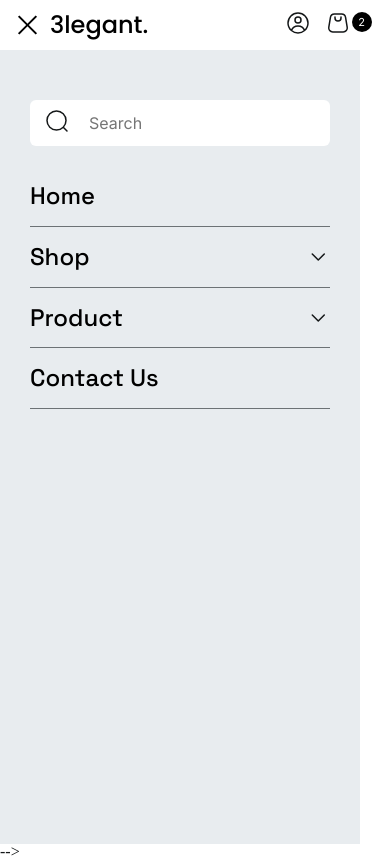
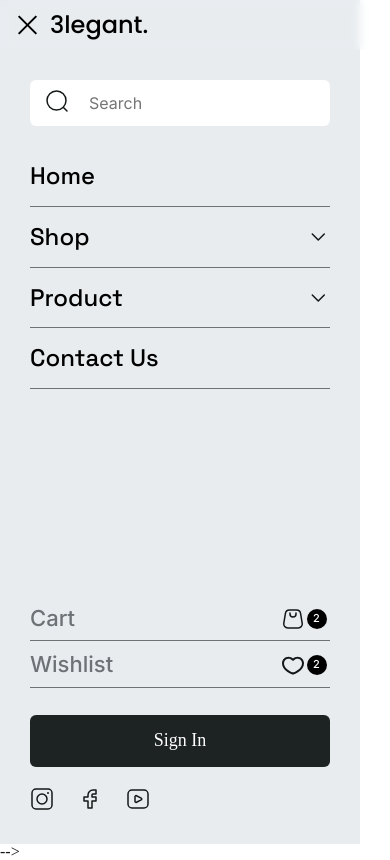
Before and after one commit to Wlad199/Project__34-Elegant, a website built with webpack: page src/index.html in a window 390 px wide. Both pictures are taken after a click on the element 27 px from the left and 25 px from the top of the page. Built offline with nearby package versions, Linux system fonts and the light colour scheme; files whose address does not match are found by name.

Commit message:
add header

```diff
--- a/src/html/_header.htm
+++ b/src/html/_header.htm
@@ -32,6 +32,46 @@
 					</li>
 					<li><a href="#" class="menu-link">Contact Us</a></li>
 				</ul>
+				<div class="menu__options options-menu">
+					<div class="options-menu__item">
+						<p>Cart</p>
+						<p>
+							<svg xmlns="http://www.w3.org/2000/svg" width="24" height="24" viewBox="0 0 24 24" fill="none">
+								<path d="M9 6L9 7C9 8.65685 10.3431 10 12 10C13.6569 10 15 8.65685 15 7V6" stroke="#141718" stroke-width="1.5" stroke-linecap="round" stroke-linejoin="round"/>
+								<path d="M15.6115 3H8.38848C6.43313 3 4.76436 4.41365 4.44291 6.3424L2.77624 16.3424C2.36988 18.7805 4.25006 21 6.72182 21H17.2781C19.7499 21 21.6301 18.7805 21.2237 16.3424L19.557 6.3424C19.2356 4.41365 17.5668 3 15.6115 3Z" stroke="#141718" stroke-width="1.5" stroke-linejoin="round"/>
+							</svg>
+						</p>
+					</div>
+					<div class="options-menu__item">
+						<p>Wishlist</p>
+						<p>
+							<svg xmlns="http://www.w3.org/2000/svg" width="24" height="25" viewBox="0 0 24 25" fill="none">
+								<path fill-rule="evenodd" clip-rule="evenodd" d="M12.6924 7.58373C12.3055 7.95505 11.6945 7.95505 11.3076 7.58373L10.6152 6.91927C9.80477 6.14154 8.70994 5.66667 7.5 5.66667C5.01472 5.66667 3 7.68139 3 10.1667C3 12.5493 4.28979 14.5167 6.15176 16.1332C8.01532 17.7511 10.2434 18.8241 11.5746 19.3717C11.853 19.4862 12.147 19.4862 12.4254 19.3717C13.7566 18.8241 15.9847 17.7511 17.8482 16.1332C19.7102 14.5167 21 12.5493 21 10.1667C21 7.68139 18.9853 5.66667 16.5 5.66667C15.2901 5.66667 14.1952 6.14154 13.3848 6.91927L12.6924 7.58373ZM12 5.47624C10.8321 4.35548 9.24649 3.66667 7.5 3.66667C3.91015 3.66667 1 6.57682 1 10.1667C1 16.5349 7.97034 20.0517 10.8138 21.2214C11.5796 21.5364 12.4204 21.5364 13.1862 21.2214C16.0297 20.0517 23 16.5349 23 10.1667C23 6.57682 20.0899 3.66667 16.5 3.66667C14.7535 3.66667 13.1679 4.35548 12 5.47624Z" fill="#141718"/>
+							</svg>
+						</p>
+					</div>
+					<button class="options-menu__button button">Sign In</button>
+					<div class="options-menu__social">
+						<a href="#">
+							<svg xmlns="http://www.w3.org/2000/svg" width="24" height="24" viewBox="0 0 24 24" fill="none">
+								<rect x="2" y="2" width="20" height="20" rx="4" stroke="#141718" stroke-width="1.5"/>
+								<circle cx="18" cy="6" r="1" fill="#141718"/>
+								<circle cx="12" cy="12" r="5" stroke="#141718" stroke-width="1.5"/>
+							</svg>
+						</a>
+						<a href="#">
+							<svg xmlns="http://www.w3.org/2000/svg" width="24" height="24" viewBox="0 0 24 24" fill="none">
+								<path d="M18 3H15C12.2386 3 10 5.23858 10 8V10H6V14H10V21H14V14H18V10H14V8C14 7.44772 14.4477 7 15 7H18V3Z" stroke="#141718" stroke-width="1.5" stroke-linecap="round" stroke-linejoin="round"/>
+							</svg>
+						</a>
+						<a href="#">
+							<svg xmlns="http://www.w3.org/2000/svg" width="24" height="24" viewBox="0 0 24 24" fill="none">
+								<rect x="2" y="3" width="20" height="18" rx="4" stroke="#141718" stroke-width="1.5"/>
+								<path d="M10.4472 8.72361L15.2111 11.1056C15.9482 11.4741 15.9482 12.5259 15.2111 12.8944L10.4472 15.2764C9.78231 15.6088 9 15.1253 9 14.382V9.61803C9 8.87465 9.78231 8.39116 10.4472 8.72361Z" stroke="#141718" stroke-width="1.5" stroke-linecap="round"/>
+							</svg>
+						</a>
+					</div>
+				</div>
 			</nav>
 			<div class="menu__manage manage-menu">
 				<div class="manage-menu__search" tabindex="0">
--- a/src/js/app.js
+++ b/src/js/app.js
@@ -49,7 +49,7 @@
 //===================//
 
 /* Модуль работы со спойлерами Документация:Сниппет (HTML): spollers */
-// flsFunctions.spollers();
+flsFunctions.spollers();
 //===================//
 
 /* MW Подключение  Slick Slider + JQ*/
--- a/src/js/files/functions.js
+++ b/src/js/files/functions.js
@@ -8,13 +8,16 @@ import { flsModules } from "./modules.js";
 export function MenuBurg() {
 	const iconMenu = document.querySelector('.menu__icon'); // Получаем объект
 	const menuBody = document.querySelector('.menu__body'); // Получаем объект
+	const menuHeader = document.querySelector('.header'); // Получаем объект
 	if (iconMenu) {
 		iconMenu.addEventListener("click", function (e) {  // Создаем событие "click"
 			document.body.classList.toggle('_lock');  // Запрещаем скроллить контент при открытом меню для всего body
 			iconMenu.classList.toggle('_active');  // Добавляем класс '_active'
 			menuBody.classList.toggle('_active');  // Добавляем класс '_active'
+			menuHeader.classList.toggle('_active');  // Добавляем класс '_active'
 			menuBody.addEventListener('click', function () {
 				iconMenu.classList.remove('_active');  //  Закрываем меню
+				menuHeader.classList.remove('_active');  //
 				menuBody.classList.remove('_active');  //  Снимаем блок
 				document.body.classList.remove('_lock');  //  Снимаем блок для всего body
 			})
--- a/src/scss/common.scss
+++ b/src/scss/common.scss
@@ -1 +1,18 @@
 // Заголовки, общие БЄМ блоки и проче...
+
+//* button ====================================================================================================//
+
+.button {
+	background-color: #1d2223;
+	color: #fff;
+	padding: 10px 25px;
+	border-radius: 6px;
+	width: 100%;
+	transition: all 0.3s ease 0s;
+	font-size: 18px;
+	font-weight: 500;
+	line-height: 177%;
+	&:hover{
+		background-color: #000;
+	}
+}
--- a/src/scss/header.scss
+++ b/src/scss/header.scss
@@ -64,10 +64,8 @@ body._lock {
 		left: -100%;
 		width: 100%;
 		height: 100%;
-		//background-color: rgba(0, 0, 0, 0.9);
-		//background-color: #fff;
 		background-color: #E8ECEF;
-		padding: 100px 30px 30px 30px;
+		padding: 80px 30px 30px 30px;
 		transition: left 0.3s ease 0s;
 		overflow: auto; // Добавляем скролл
 
@@ -79,7 +77,8 @@ body._lock {
 			top: 0;
 			left: 0;
 			height: 50px; // Высота шапки
-			background-color: #fff;
+			//background-color: #fff;
+			backdrop-filter: blur(5px);
 			z-index: 2;
 		}
 	}
@@ -93,6 +92,9 @@ body._lock {
 //* header ====================================================================================================//
 
 .header {
+	position: fixed;
+	width: 100%;
+	background-color: #fff;
 	&__container {
 	}
 	&__menu {
@@ -106,6 +108,13 @@ body._lock {
 		}
 	}
 }
+
+
+.header._active .menu__manage{
+	opacity: 0;
+	visibility: hidden;
+}
+
 .menu {
 	&__icon {
 	}
@@ -119,6 +128,12 @@ body._lock {
 		z-index: 3;
 	}
 	&__body {
+		@media (max-width: 767px) {
+			display: flex;
+			flex-direction: column;
+			//height: calc(100vh - 50px);
+			height: 100dvh;
+		}
 	}
 	&__list {
 		display: flex;
@@ -131,6 +146,7 @@ body._lock {
 			display: none;
 		}
 		@media (max-width: 767px) {
+			flex: 1 1 auto;
 			display: block;
 			padding-left: 30px;
 			li{
@@ -156,6 +172,7 @@ body._lock {
 		}
 	}
 	&__manage {
+		transition: all 0.2s ease 0s;
 	}
 	&__box{
 		display: flex;
@@ -244,6 +261,72 @@ body._lock {
 	}
 }
 
+// options-menu ====================================================================================================//
+
+.menu {
+	&__options {
+		display: none;
+		@media (max-width: 767px) {
+			display: block;
+			padding-left: 30px;
+			margin-top: 40px;
+		}
+	}
+}
+.options-menu {
+	&__item {
+		display: flex;
+		justify-content: space-between;
+		font-family: Inter;
+		font-size: 22px;
+		cursor: pointer;
+		padding-top: 12px;
+		padding-bottom: 7px;
+		position: relative;
+		color: #6C7275;
+		font-weight: 500;
+		&::after{
+			content: '';
+			position: absolute;
+			bottom: 0;
+			left: 0;
+			width: 100%;
+			height: 1px;
+			background-color: #6C7275;
+		}
+		p:nth-child(2) {
+			position: relative;
+			margin-right: 25px;
+			//padding-right: 10px;
+			&::after{
+				content: "2";
+				text-align: center;
+				font-size: 11px;
+				font-family: inter;
+				padding-top: 4px;
+				padding-right: 1px;
+				position: absolute;
+				top: 2px;
+				right: -22px;
+				height: 20px;
+				width: 20px;
+				background-color: #000;
+				color: #fff;
+				border-radius: 50%;
+			}
+		}
+	}
+	&__button {
+		margin-top: 27px;
+		margin-bottom: 20px;
+	}
+	&__social {
+		display: flex;
+		gap: 24px;
+	}
+}
+
+
 // menu__form ====================================================================================================//
 
 .menu__form{
@@ -307,7 +390,7 @@ body._lock {
 			height: 30px;
 			line-height: 30px;
 			outline: 0;
-			//border: 0;
+			font-family: Inter;
 			display: none;
 			font-size: 1em;
 			border-radius: 20px;
```
